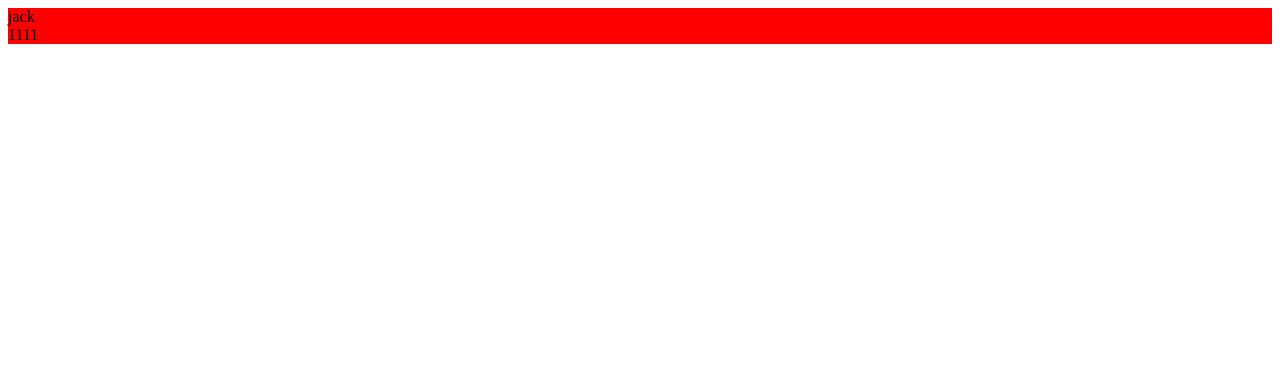
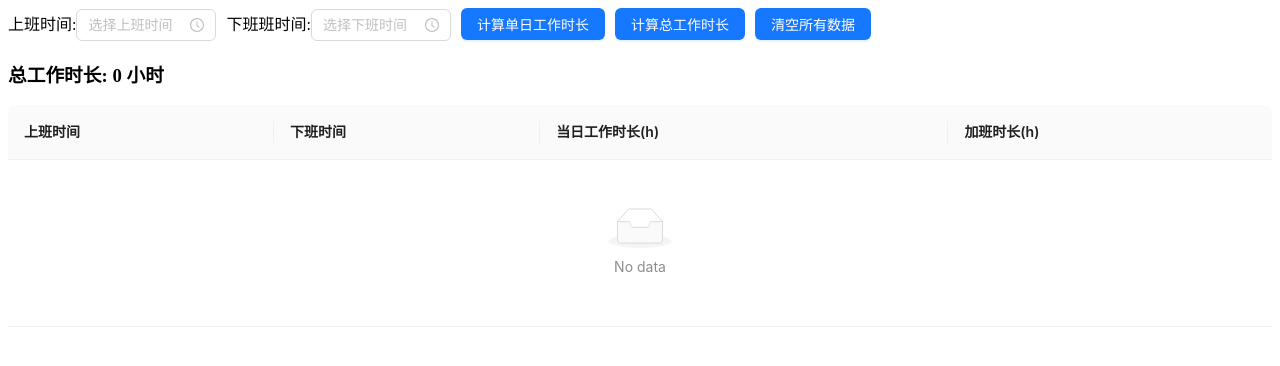
Before and after one commit to Kuka-ze/react-intelligent, a React (Create React App) app: page / in a window 1280 px wide. Shown: the top 366 px of the page. Built offline with nearby package versions, Linux system fonts and the light colour scheme.

Commit message:
实现通过上下班时间，计算考勤时间和加班时间

```diff
--- a/src/App.js
+++ b/src/App.js
@@ -1,18 +1,13 @@
-import { useState } from "react";
+import React from 'react';
+import WorkHoursCalculator from './function/WorkHoursCalculator'
+
 import './index.css'
 
 function App() {
-  const [form, setForm] = useState({ name: 'jack' })
 
-  const handleChange = () => {
-    setForm({
-      name: 'tom'
-    })
-  }
   return (
     <div className="App">
-      {form.name}
-      <div onClick={handleChange}> 1111</div>
+      <WorkHoursCalculator />
     </div>
   );
 }
--- /dev/null
+++ b/src/function/WorkHoursCalculator.js
@@ -0,0 +1,168 @@
+
+import React, { useState } from 'react';
+import { Button, DatePicker, message, Table } from 'antd';
+import moment from 'moment';
+import dayjs from 'dayjs';
+const { TimePicker } = DatePicker;
+
+let timeFormat = 'HH:mm'
+
+const WorkHoursCalculator = () => {
+  const [startTime, setStartTime] = useState('');
+  const [endTime, setEndTime] = useState('');
+  const [workHoursRecords, setWorkHoursRecords] = useState([]);
+  const [totalHours, setTotalHours] = useState(0);
+
+  // 计算工作时长的方法
+  const calculateWorkHours = () => {
+    if (!endTime || !startTime) {
+      message.error('上班时间和下班时间不能为空!');
+      return
+    }
+    if (endTime.isBefore(startTime) || !startTime.isValid() || !endTime.isValid()) {
+      message.error('下班时间不能早于上班时间，请重新选择时间！');
+      return;
+    }
+    const duration = moment.duration(endTime.diff(startTime));
+    const hours = Math.floor(duration.asHours());
+    const minutes = Math.round(duration.asMinutes() % 60);
+    const workHours = truncateDecimalWithoutRounding((hours + (minutes / 60)) - 1)
+    // 将本次计算的工作时长添加到记录数组中
+    const formattedDateStartTime = formatDate(startTime.$d).slice(-5); // 截取成 09:01 这种
+    const formattedDateEndTime = formatDate(endTime.$d).slice(-5); // 截取成 18:00 这种
+
+    console.log(formattedDateStartTime)
+    const newRecord = {
+      startTime: formattedDateStartTime,
+      endTime: formattedDateEndTime,
+      workHours,
+      overtime: truncateDecimalWithoutRounding((workHours - 8))
+    };
+    setWorkHoursRecords([...workHoursRecords, newRecord]);
+
+  };
+
+  // 截取小数点后一位
+  function truncateDecimalWithoutRounding(num) {
+    const decimalPart = num.toString().split('.')[1];
+    if (decimalPart) {
+      return Number(`${Math.trunc(num)}.${decimalPart.charAt(0)}`);
+    } else {
+      return num; // 如果原本就是整数，不做处理
+    }
+  }
+
+  function formatDate(dateStr) {
+    // 假设 dateStr 是形如 "Fri Apr 12 2024 09:00:00 GMT+0800 (中国标准时间)" 的字符串
+    // 创建一个 Date 对象
+    var date = new Date(dateStr);
+
+    // 获取年、月、日、时、分、秒
+    var year = date.getFullYear();
+    var month = date.getMonth() + 1; // getMonth() 返回的是 0-11，所以需要加 1
+    var day = date.getDate();
+    var hours = date.getHours();
+    var minutes = date.getMinutes();
+    // var seconds = date.getSeconds();
+
+    // 格式化月份、日期、小时、分钟和秒（如果需要补零）
+    month = month < 10 ? '0' + month : month;
+    day = day < 10 ? '0' + day : day;
+    hours = hours < 10 ? '0' + hours : hours;
+    minutes = minutes < 10 ? '0' + minutes : minutes;
+    // seconds = seconds < 10 ? '0' + seconds : seconds;
+
+    // 拼接字符串得到最终结果
+    var formattedDate = year + '-' + month + '-' + day + ' ' + hours + ':' + minutes;
+    return formattedDate;
+  }
+
+  // // 示例用法
+  // var M = {
+  //   $L: 'en',
+  //   $u: undefined,
+  //   $d: 'Fri Apr 12 2024 09:00:00 GMT+0800 (中国标准时间)',
+  //   $y: 2024,
+  //   $M: 3,
+  //   // ... 其他属性
+  // };
+
+  // var formattedDateTime = formatDate(M.$d);
+  // console.log(formattedDateTime); // 输出: 2024-04-12 09:00:00
+
+  // 计算总工作时长
+  const calculateALLWorkHours = () => {
+    const sum = workHoursRecords.reduce((acc, val) => acc + val.workHours, 0);
+    setTotalHours(truncateDecimalWithoutRounding(sum));
+  }
+
+  // 清空总工作时长记录
+  const clearWorkHoursRecords = () => {
+    setStartTime(0)
+    setEndTime(0)
+    setWorkHoursRecords([]);
+  }
+
+  // 时间变化时的处理函数
+  const handleTimeChange = (time, setType) => {
+    setType(time);
+  };
+
+  const columns = [
+    {
+      title: '上班时间',
+      dataIndex: 'startTime',
+      key: 'startTime',
+    },
+    {
+      title: '下班时间',
+      dataIndex: 'endTime',
+      key: 'endTime',
+    },
+    {
+      title: '当日工作时长(h)',
+      dataIndex: 'workHours',
+      key: 'workHours',
+    },
+    {
+      title: '加班时长(h)',
+      dataIndex: 'overtime',
+      key: 'overtime',
+    },
+  ];
+
+  return (
+    <div>
+      <span>上班时间:</span>
+      <TimePicker
+        value={startTime}
+        style={{ width: '140px' }}
+        defaultValue={dayjs('09:00', timeFormat)}
+        format={timeFormat}
+        onChange={(time) => handleTimeChange(time, setStartTime)}
+        placeholder="选择上班时间"
+      />
+      <span style={{ marginLeft: '10px' }}>下班班时间:</span>
+      <TimePicker
+        style={{ width: '140px' }}
+        value={endTime}
+        format={timeFormat}
+        onChange={(time) => handleTimeChange(time, setEndTime)}
+        placeholder="选择下班时间"
+      />
+      <Button type="primary" onClick={calculateWorkHours} style={{ marginLeft: '10px' }}>
+        计算单日工作时长
+      </Button>
+      <Button type="primary" onClick={calculateALLWorkHours} style={{ margin: '0 10px' }}>
+        计算总工作时长
+      </Button>
+      <Button type="primary" onClick={clearWorkHoursRecords}>
+        清空所有数据
+      </Button>
+      <h3>总工作时长: {totalHours} 小时</h3>
+      <Table columns={columns} dataSource={workHoursRecords} />
+    </div>
+  );
+};
+
+export default WorkHoursCalculator;
--- a/src/index.css
+++ b/src/index.css
@@ -1,3 +1,3 @@
 .App{
-    background: #f00;
+    /* background: #f00; */
 }
```
Also changed, not shown: package.json (+7 -1 lines), src/function/index.js (added, +39 -0 lines), 2 other files (tests, documents, lock files or other folders).
